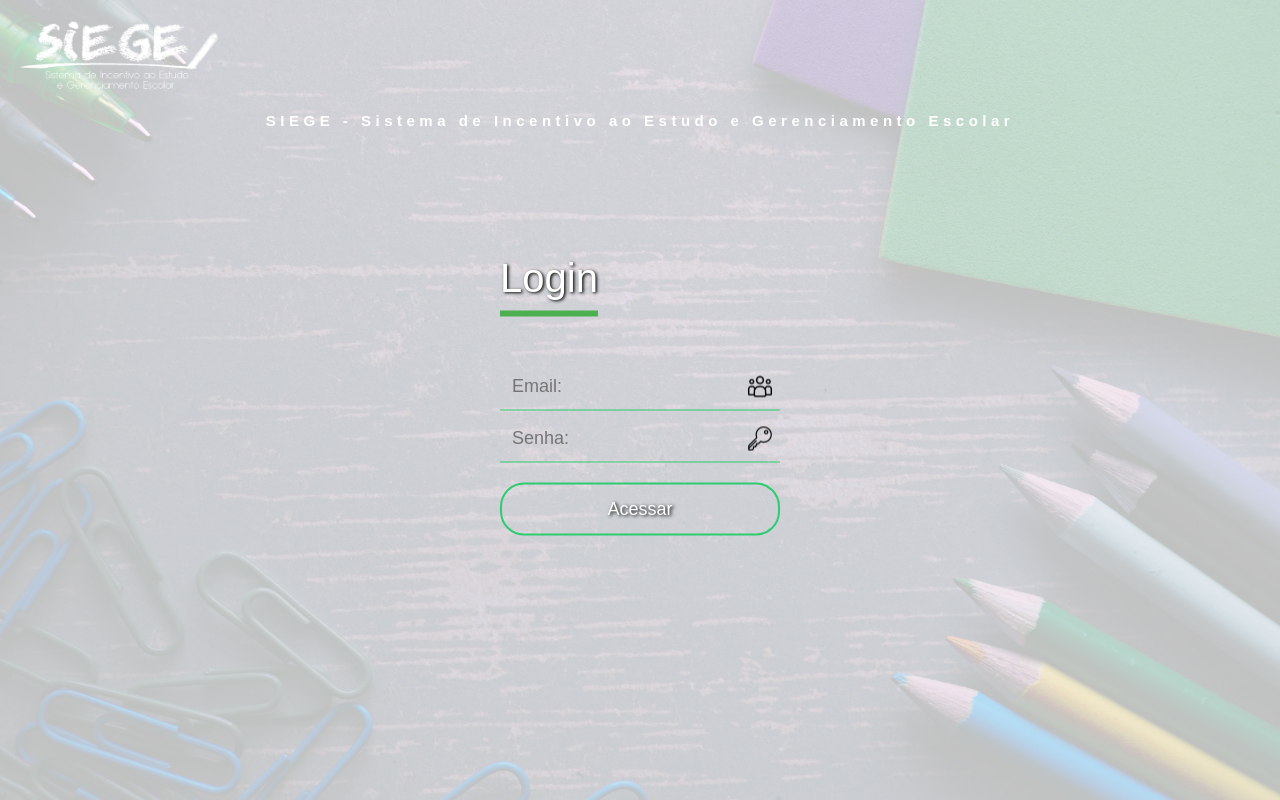
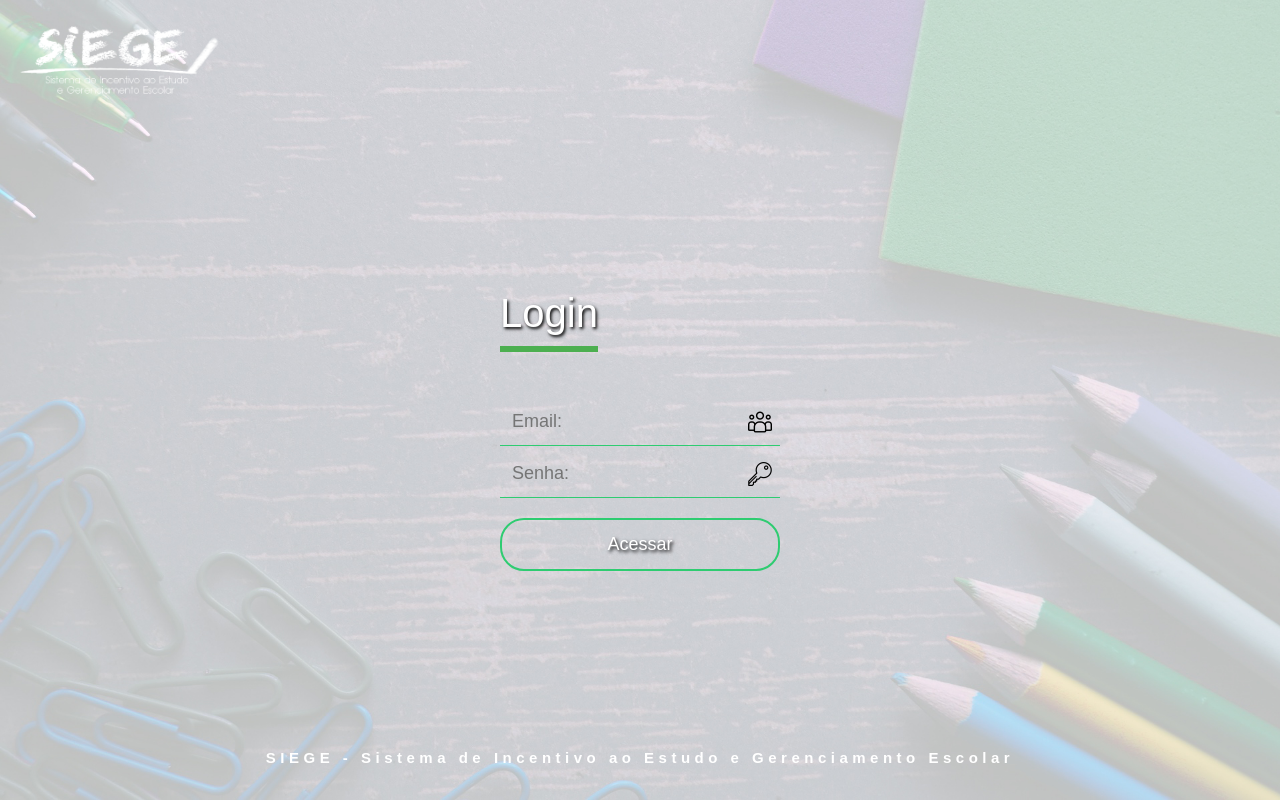
Before and after one commit to Thiago-Henrique-Santos/SIEGE, a PHP site: page /login.html in a window 1280 px wide. Run offline with PHP 8.4, Linux system fonts and the light colour scheme.

Commit message:
Arrumando tela de login

```diff
--- a/CSS/login.css
+++ b/CSS/login.css
@@ -8,11 +8,26 @@
 * Tags Semânticas**
 ******************/
 header {
-    display: inline-flex;
+    width: 100%;
+    height: 120px;
+    display: flex;
     flex-flow: row nowrap;
     justify-content: flex-start;
-    align-items: flex-start;
-    flex-basis: 40%;
+    align-items: center;
+}
+
+main {
+    width: 100%;
+    height: calc(100% - 170px);
+    display: flex;
+    justify-content: center;
+    align-items: center;
+}
+
+footer {
+    width: 100%;
+    height: 50px;
+    text-align: center;
 }
 
 /**********************
@@ -33,10 +48,6 @@
 *********************************/
 .login-box{
     width: 280px;
-    position: absolute;
-    top: 50%;
-    left: 50%;
-    transform: translate(-50%, -50%);
     color: white;
     text-shadow: 0.1em 0.1em 0.2em black;
 }
@@ -102,11 +113,12 @@
     transition: 0.5s;
     cursor: pointer;
 }
+
 .box input[type = "button"]:hover{
     background: #4caf50;
 }
 
-  #paragrafo_rotulo{
+footer p{
     text-align: center;
     font-size: 15px;
     color: white;
--- a/login.html
+++ b/login.html
@@ -17,6 +17,7 @@
         </a>
     </header>
 
+    <main>
         <div class="login-box">
             <form class="box" action="principal_diretor.html" method="post">
                 <h1>Login</h1>
@@ -33,8 +34,11 @@
                 <input class="btn" type="button" name="botao" value="Acessar">
             </form>
         </div>
+    </main>
 
-    <p id="paragrafo_rotulo"> SIEGE - Sistema de Incentivo ao Estudo e Gerenciamento Escolar </p>
+    <footer>
+        <p> SIEGE - Sistema de Incentivo ao Estudo e Gerenciamento Escolar </p>
+    </footer>
 </body>
 
 </html>
```
Lines whose indentation alone changed are shown as unchanged.
